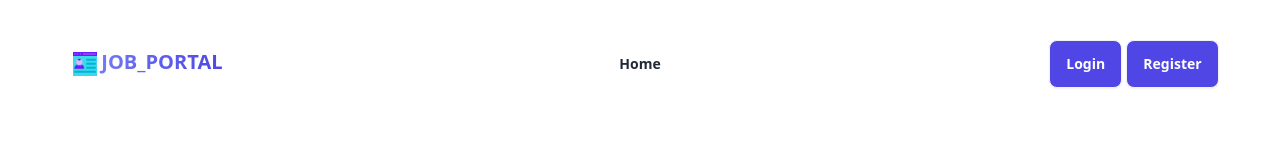
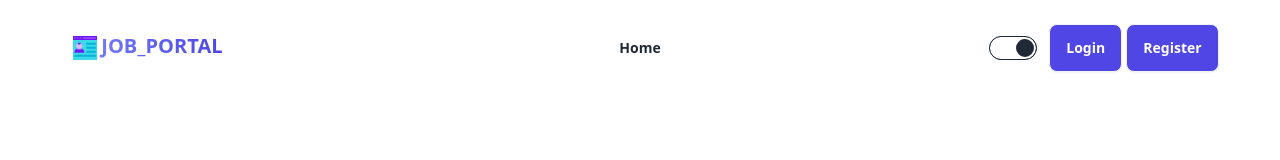
Before and after one commit to MukitHossen7/JOB-PORTAL-SYSTEM, a React (Vite) app: page / in a window 1280 px wide. Shown: the top 160 px of the page. Built offline with nearby package versions, Linux system fonts and the light colour scheme; no server answers.

Commit message:
dark mode emplement in my project

```diff
--- a/src/Layouts/MainLayouts.jsx
+++ b/src/Layouts/MainLayouts.jsx
@@ -4,14 +4,19 @@ import { Toaster } from "react-hot-toast";
 import Footer from "../components/Footer/Footer";
 const MainLayouts = () => {
   return (
-    <div className=" w-11/12 md:w-11/12 lg:w-11/12 xl:container mx-auto">
+    <div className="dark:bg-gray-800 dark:text-white">
       <Toaster />
+
       <Navbar></Navbar>
+
       <div className="min-h-[calc(100vh-314px)]">
-        <Outlet></Outlet>
+        <div className="w-11/12 md:w-11/12 lg:w-11/12 xl:container mx-auto">
+          <Outlet></Outlet>
+        </div>
       </div>
-
-      <Footer></Footer>
+      <div className="w-11/12 md:w-11/12 lg:w-11/12 xl:container mx-auto">
+        <Footer></Footer>
+      </div>
     </div>
   );
 };
--- /dev/null
+++ b/src/Provider/ThemeProvider.jsx
@@ -0,0 +1,22 @@
+/* eslint-disable react/prop-types */
+import { createContext, useState } from "react";
+
+export const ThemeContext = createContext(null);
+const ThemeProvider = ({ children }) => {
+  const [theme, setTheme] = useState(false);
+  const darkTheme = () => {
+    if (theme) {
+      document.querySelector("#root").setAttribute("class", "dark");
+    } else {
+      document.querySelector("#root").setAttribute("class", "");
+    }
+  };
+
+  const toggle = () => setTheme(!theme);
+  darkTheme();
+  return (
+    <ThemeContext.Provider value={{ toggle }}>{children}</ThemeContext.Provider>
+  );
+};
+
+export default ThemeProvider;
--- a/src/components/Navbar/Navbar.jsx
+++ b/src/components/Navbar/Navbar.jsx
@@ -5,16 +5,18 @@ import { signOut } from "firebase/auth";
 import auth from "../../Firebase/firebase.init";
 import toast from "react-hot-toast";
 import navIcon from "../../assets/icon/icons8-job-application-48.png";
+import { ThemeContext } from "../../Provider/ThemeProvider";
 const Navbar = () => {
   const { user } = useContext(AuthContext);
+  const { toggle } = useContext(ThemeContext);
   const handleLogOut = () => {
     signOut(auth).then(() => {
       toast.success("Successfully logged out");
     });
   };
   return (
-    <div className="pt-8">
-      <div className="navbar bg-base-100">
+    <div className="pt-4 pb-2 sticky top-0 z-40 bg-base-100 dark:bg-gray-800 dark:text-white/80">
+      <div className="navbar  w-11/12 md:w-11/12 lg:w-11/12 xl:container mx-auto ">
         <div className="navbar-start">
           <div className="dropdown">
             <div tabIndex={0} role="button" className="btn btn-ghost lg:hidden">
@@ -72,6 +74,12 @@ const Navbar = () => {
           </ul>
         </div>
         <div className="navbar-end gap-3">
+          <input
+            type="checkbox"
+            className="toggle"
+            onClick={() => toggle()}
+            defaultChecked
+          />
           {user?.email ? (
             <button onClick={handleLogOut} className="btn btn-primary">
               LogOut
--- a/tailwind.config.js
+++ b/tailwind.config.js
@@ -6,4 +6,5 @@ export default {
     extend: {},
   },
   plugins: [daisyui],
+  darkMode: "class",
 };
```
Also changed, not shown: src/main.jsx (+6 -3 lines).
